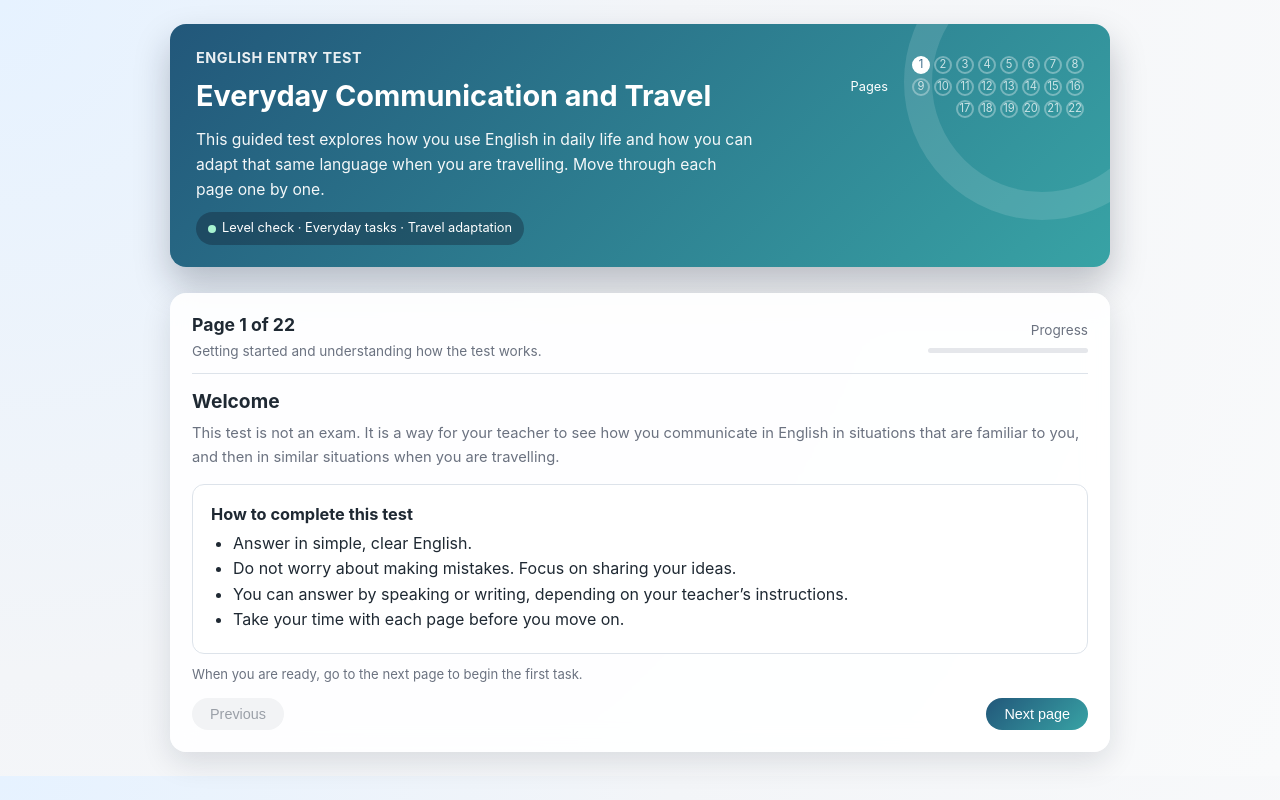
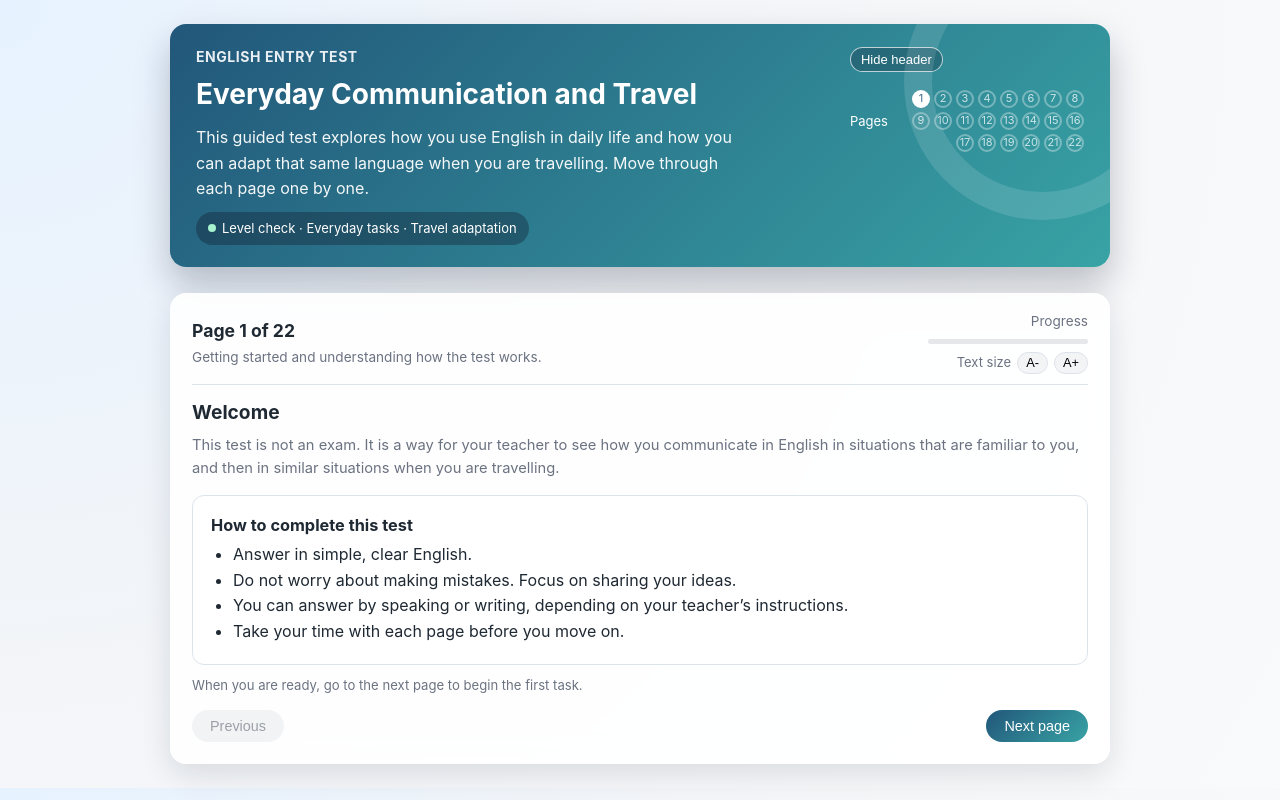
Before and after one commit to TJDACWW/TeachingBits, a plain HTML site: page dragotta-entry.html in a window 1280 px wide. Drawn offline with Linux system fonts and the light colour scheme.

Commit message:
Header can be hidden and text resized

```diff
--- a/dragotta-entry.html
+++ b/dragotta-entry.html
@@ -54,7 +54,7 @@
             margin: 0 0 4px;
             letter-spacing: 0.04em;
             text-transform: uppercase;
-            font-size: 0.9rem;
+            font-size: 14px;
             opacity: 0.9;
         }
         .header-main {
@@ -65,19 +65,19 @@
         }
         .header-main-left h2 {
             margin: 0 0 8px;
-            font-size: 1.8rem;
+            font-size: 28px;
         }
         .header-main-left p {
             margin: 0;
             max-width: 560px;
-            font-size: 0.98rem;
+            font-size: 16px;
             opacity: 0.95;
         }
         .header-tag {
             background-color: rgba(15, 23, 42, 0.35);
             border-radius: 999px;
             padding: 6px 12px;
-            font-size: 0.8rem;
+            font-size: 13px;
             display: inline-flex;
             align-items: center;
             gap: 6px;
@@ -95,7 +95,7 @@
             align-items: center;
             gap: 16px;
             margin-top: 10px;
-            font-size: 0.8rem;
+            font-size: 13px;
         }
         .step-indicator-label {
             white-space: nowrap;
@@ -115,7 +115,7 @@
             display: flex;
             align-items: center;
             justify-content: center;
-            font-size: 0.7rem;
+            font-size: 11px;
             opacity: 0.75;
         }
         .step-badge.active {
@@ -277,7 +277,53 @@
             color: var(--text-muted);
         }
 
-        @keyframes fadeIn {
+
+        .font-size-controls {
+            margin-top: 8px;
+            display: flex;
+            align-items: center;
+            justify-content: flex-end;
+            gap: 6px;
+            font-size: 13px;
+            color: var(--text-muted);
+        }
+        .font-size-button {
+            border: 1px solid var(--border-soft);
+            background-color: #f3f4f6;
+            border-radius: 999px;
+            padding: 2px 8px;
+            font-size: 0.8rem;
+            cursor: pointer;
+            line-height: 1.3;
+        }
+        .font-size-button:hover {
+            background-color: #e5e7eb;
+        }
+
+        .header-toggle {
+            border-radius: 999px;
+            padding: 4px 10px;
+            border: 1px solid rgba(255, 255, 255, 0.7);
+            background-color: rgba(15, 23, 42, 0.25);
+            color: #ffffff;
+            font-size: 13px;
+            cursor: pointer;
+            margin-bottom: 8px;
+        }
+        .header-toggle:hover {
+            background-color: rgba(15, 23, 42, 0.4);
+        }
+        .header-card.collapsed {
+            padding-top: 8px;
+            padding-bottom: 8px;
+        }
+        .header-card.collapsed .header-main-left {
+            display: none;
+        }
+        .header-card.collapsed .header-main {
+            align-items: center;
+        }
+@keyframes fadeIn {
             from {
                 opacity: 0;
                 transform: translateY(4px);
@@ -330,6 +376,7 @@
                     </div>
                 </div>
                 <div class="header-main-right">
+                    <button type="button" id="headerToggle" class="header-toggle" aria-label="Hide or show header">Hide header</button>
                     <div class="step-indicator">
                         <div class="step-indicator-label">Pages</div>
                         <div class="step-badges" id="stepBadges"></div>
@@ -348,6 +395,11 @@
                     <div>Progress</div>
                     <div class="progress-bar">
                         <div class="progress-bar-fill" id="progress-fill"></div>
+                    </div>
+                    <div class="font-size-controls">
+                        <span>Text size</span>
+                        <button type="button" id="fontDecrease" class="font-size-button" aria-label="Decrease text size">A-</button>
+                        <button type="button" id="fontIncrease" class="font-size-button" aria-label="Increase text size">A+</button>
                     </div>
                 </div>
             </div>
@@ -752,6 +804,46 @@
             const progressFill = document.getElementById('progress-fill');
             const prevBtn = document.getElementById('prevBtn');
             const nextBtn = document.getElementById('nextBtn');
+            const fontIncreaseBtn = document.getElementById('fontIncrease');
+            const fontDecreaseBtn = document.getElementById('fontDecrease');
+            const headerToggleBtn = document.getElementById('headerToggle');
+            const headerCard = document.querySelector('.header-card');
+            const root = document.documentElement;
+
+            // Base font size of root (for content scaling)
+            const baseFontSizePx = parseFloat(getComputedStyle(root).fontSize) || 16;
+            let fontScale = window.innerWidth <= 720 ? 1.1 : 1;
+
+            function applyFontScale() {
+                root.style.fontSize = (baseFontSizePx * fontScale) + 'px';
+            }
+            applyFontScale();
+
+            if (fontIncreaseBtn) {
+                fontIncreaseBtn.addEventListener('click', function() {
+                    if (fontScale < 1.6) {
+                        fontScale += 0.1;
+                        applyFontScale();
+                    }
+                });
+            }
+            if (fontDecreaseBtn) {
+                fontDecreaseBtn.addEventListener('click', function() {
+                    if (fontScale > 0.8) {
+                        fontScale -= 0.1;
+                        applyFontScale();
+                    }
+                });
+            }
+
+            if (headerToggleBtn && headerCard) {
+                headerToggleBtn.addEventListener('click', function() {
+                    const collapsed = headerCard.classList.toggle('collapsed');
+                    headerToggleBtn.textContent = collapsed ? 'Show header' : 'Hide header';
+                });
+            }
+
+
 
             // Subtitles per page index (1-based)
             const subtitles = {
```
